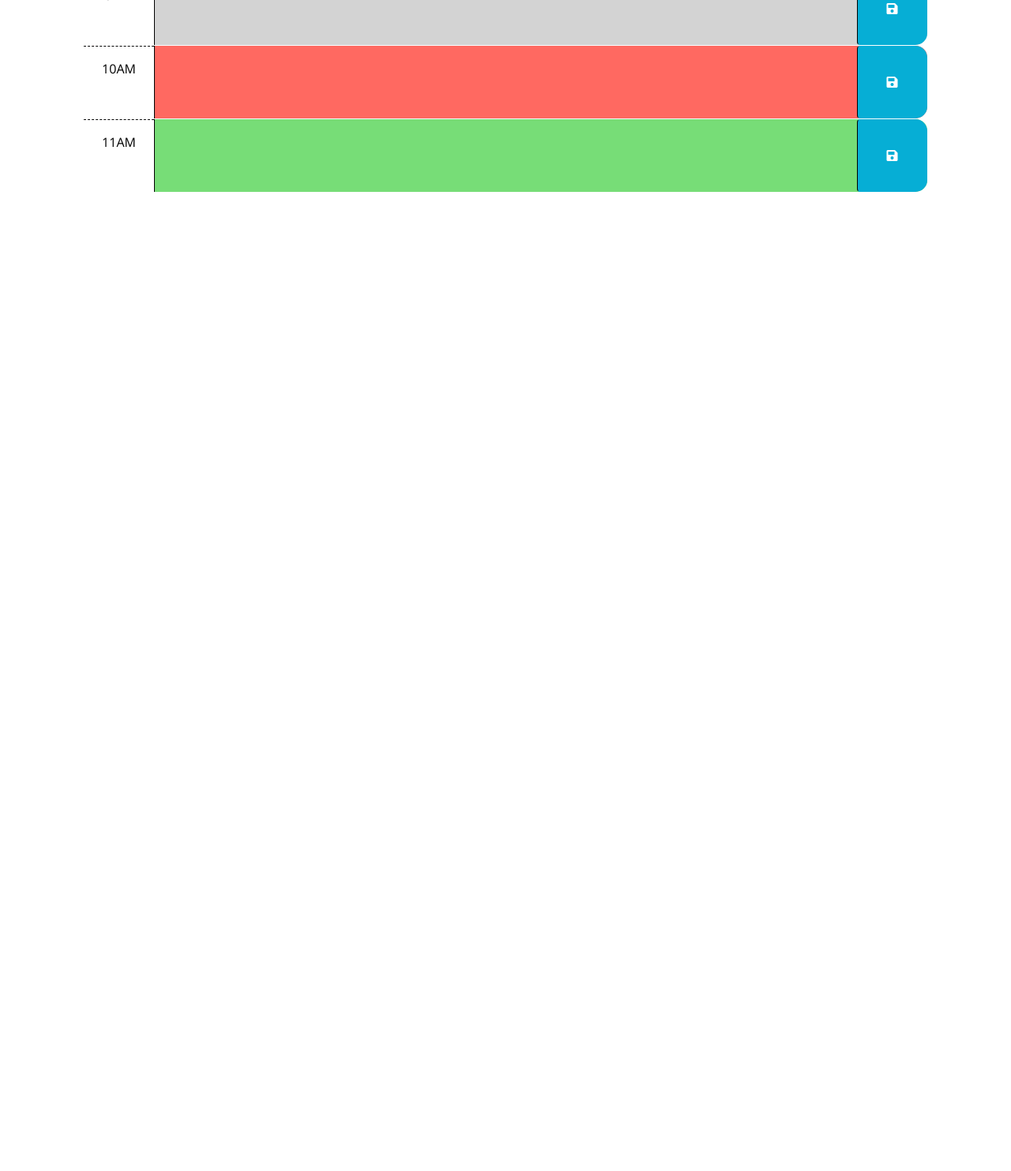
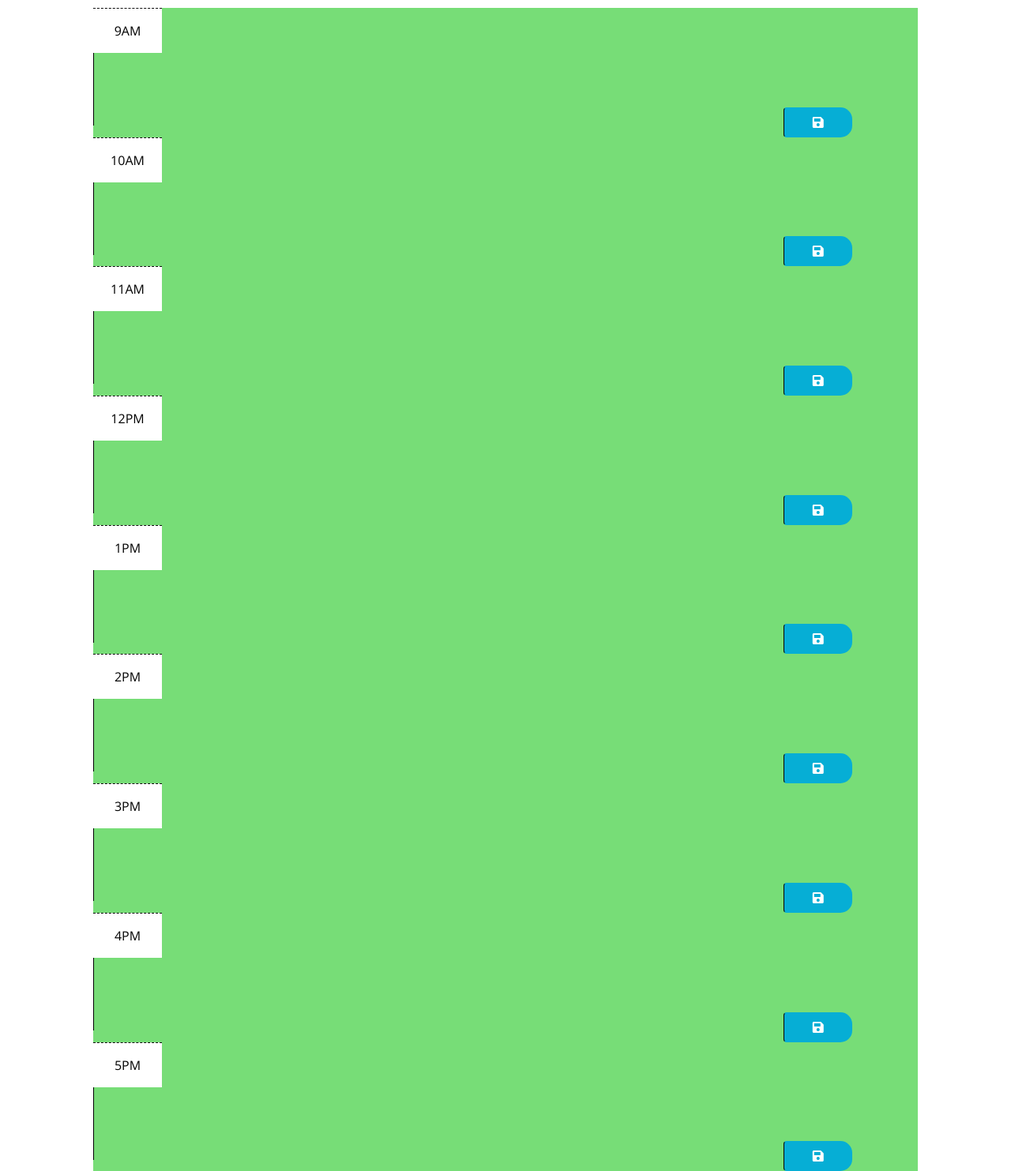
Before and after one commit to kiman21/work-day-scheduler, a plain HTML site: page index.html in a window 1280 px wide. Shown: the part 292-1775 px from the top of the page at 79% size. Before the commit the page ends 800 px from the top, so only its background shows below. Drawn offline with nearby package versions, Linux system fonts and the light colour scheme.

Commit message:
challenge-5-due

```diff
--- a/index.html
+++ b/index.html
@@ -29,18 +29,8 @@
       <p id="currentDay" class="lead"></p>
     </header>
     <div class="container-lg px-5">
-      <!-- Use class for "past", "present", and "future" to apply styles to the
-        time-block divs accordingly. The javascript will need to do this by
-        adding/removing these classes on each div by comparing the hour in the
-        id to the current hour. The html provided below is meant to be an example
-        demonstrating how the css provided can be leveraged to create the
-        desired layout and colors. The html below should be removed or updated
-        in the finished product. Remember to delete this comment once the
-        code is implemented.
-        -->
 
-      <!-- Example of a past time block. The "past" class adds a gray background color. -->
-      <div id="hour-9" class="row time-block past">
+      <div id="hour-9" class="row time-block">
         <div class="col-2 col-md-1 hour text-center py-3">9AM</div>
         <textarea class="col-8 col-md-10 description" rows="3"> </textarea>
         <button class="btn saveBtn col-2 col-md-1" aria-label="save">
@@ -48,8 +38,7 @@
         </button>
       </div>
 
-      <!-- Example of a a present time block. The "present" class adds a red background color. -->
-      <div id="hour-10" class="row time-block present">
+      <div id="hour-10" class="row time-block">
         <div class="col-2 col-md-1 hour text-center py-3">10AM</div>
         <textarea class="col-8 col-md-10 description" rows="3"> </textarea>
         <button class="btn saveBtn col-2 col-md-1" aria-label="save">
@@ -57,8 +46,7 @@
         </button>
       </div>
 
-      <!-- Example of a future time block. The "future" class adds a green background color. -->
-      <div id="hour-11" class="row time-block future">
+      <div id="hour-11" class="row time-block">
         <div class="col-2 col-md-1 hour text-center py-3">11AM</div>
         <textarea class="col-8 col-md-10 description" rows="3"> </textarea>
         <button class="btn saveBtn col-2 col-md-1" aria-label="save">
@@ -66,6 +54,54 @@
         </button>
       </div>
 
+      <div id="hour-12" class="row time-block">
+        <div class="col-2 col-md-1 hour text-center py-3">12PM</div>
+        <textarea class="col-8 col-md-10 description" rows="3"> </textarea>
+        <button class="btn saveBtn col-2 col-md-1" aria-label="save">
+          <i class="fas fa-save" aria-hidden="true"></i>
+        </button>
+      </div>
+
+      <div id="hour-13" class="row time-block">
+        <div class="col-2 col-md-1 hour text-center py-3">1PM</div>
+        <textarea class="col-8 col-md-10 description" rows="3"> </textarea>
+        <button class="btn saveBtn col-2 col-md-1" aria-label="save">
+          <i class="fas fa-save" aria-hidden="true"></i>
+        </button>
+      </div>
+
+      <div id="hour-14" class="row time-block">
+        <div class="col-2 col-md-1 hour text-center py-3">2PM</div>
+        <textarea class="col-8 col-md-10 description" rows="3"> </textarea>
+        <button class="btn saveBtn col-2 col-md-1" aria-label="save">
+          <i class="fas fa-save" aria-hidden="true"></i>
+        </button>
+      </div>
+
+      <div id="hour-15" class="row time-block">
+        <div class="col-2 col-md-1 hour text-center py-3">3PM</div>
+        <textarea class="col-8 col-md-10 description" rows="3"> </textarea>
+        <button class="btn saveBtn col-2 col-md-1" aria-label="save">
+          <i class="fas fa-save" aria-hidden="true"></i>
+        </button>
+      </div>
+
+      <div id="hour-16" class="row time-block">
+        <div class="col-2 col-md-1 hour text-center py-3">4PM</div>
+        <textarea class="col-8 col-md-10 description" rows="3"> </textarea>
+        <button class="btn saveBtn col-2 col-md-1" aria-label="save">
+          <i class="fas fa-save" aria-hidden="true"></i>
+        </button>
+      </div>
+
+      <div id="hour-17" class="row time-block">
+        <div class="col-2 col-md-1 hour text-center py-3">5PM</div>
+        <textarea class="col-8 col-md-10 description" rows="3"> </textarea>
+        <button class="btn saveBtn col-2 col-md-1" aria-label="save">
+          <i class="fas fa-save" aria-hidden="true"></i>
+        </button>
+      </div>
+    </div>
     <script src="https://code.jquery.com/jquery-3.4.1.min.js"></script>
     <script
       src="https://cdn.jsdelivr.net/npm/dayjs@1.11.3/dayjs.min.js"
--- a/script.js
+++ b/script.js
@@ -1,23 +1,46 @@
-// Wrap all code that interacts with the DOM in a call to jQuery to ensure that
-// the code isn't run until the browser has finished rendering all the elements
-// in the html.
+// Variables set to attributes set in the HTML
+var currentDay = $("#currentDay");
+var saveButton = $(".saveBtn");
+var hourNumber = [
+  $("#hour-9"),
+  $("#hour-10"),
+  $("#hour-11"),
+  $("#hour-12"),
+  $("#hour-13"),
+  $("#hour-14"),
+  $("#hour-15"),
+  $("#hour-16"),
+  $("#hour-17"),
+];
 $(function () {
-  // TODO: Add a listener for click events on the save button. This code should
-  // use the id in the containing time-block as a key to save the user input in
-  // local storage. HINT: What does `this` reference in the click listener
-  // function? How can DOM traversal be used to get the "hour-x" id of the
-  // time-block containing the button that was clicked? How might the id be
-  // useful when saving the description in local storage?
-  //
-  // TODO: Add code to apply the past, present, or future class to each time
-  // block by comparing the id to the current hour. HINTS: How can the id
-  // attribute of each time-block be used to conditionally add or remove the
-  // past, present, and future classes? How can Day.js be used to get the
-  // current hour in 24-hour time?
-  //
-  // TODO: Add code to get any user input that was saved in localStorage and set
-  // the values of the corresponding textarea elements. HINT: How can the id
-  // attribute of each time-block be used to do this?
-  //
-  // TODO: Add code to display the current date in the header of the page.
+  // Variable set to the current hour
+  var timeNow = dayjs().format("h");
+// For each item in the hourNumber array, an if statement compares the current hour to the hour of each text box. If they are equal, the "present" class is added. If the hour of the text box is greater than the current hour, the "future" class is added. For all other cases the "past" class is added.
+ for (var i=0; i<hourNumber.length; i++) {
+  if (timeNow == hourNumber.length + 9) {
+    hourNumber[i].attr("class", "present");
+  } else if (timeNow < hourNumber.length + 9) {
+    hourNumber[i].attr("class", "future");
+  } else {
+    hourNumber[i].attr("class", "past");
+  }
+ };
+//  This function prints the current date and day to the header of the page.
+  var rightNow = dayjs();
+  currentDay.text(rightNow.format("dddd, MMM D, YYYY"));
+  // An event listener that starts the following function when the save button is clicked.
+  saveButton.on("click", function(event) {
+    // Prevents default browser behavior.
+    event.preventDefault();
+    // Saves text to local storage and if the text box is blank, load saved text from local storage to the text area.
+    for (var i=0; i<hourNumber.length; i++) {
+      var textBox = hourNumber[i].children("textarea").value;
+      localStorage.setItem("textBox");
+      if (textBox.value = "") {
+        textBox.text(localStorage.getitem("textBox"));
+      };
+    };
+
+  });
+
 });
```
Also changed, not shown: screenshot1.png (added), 1 other file.
